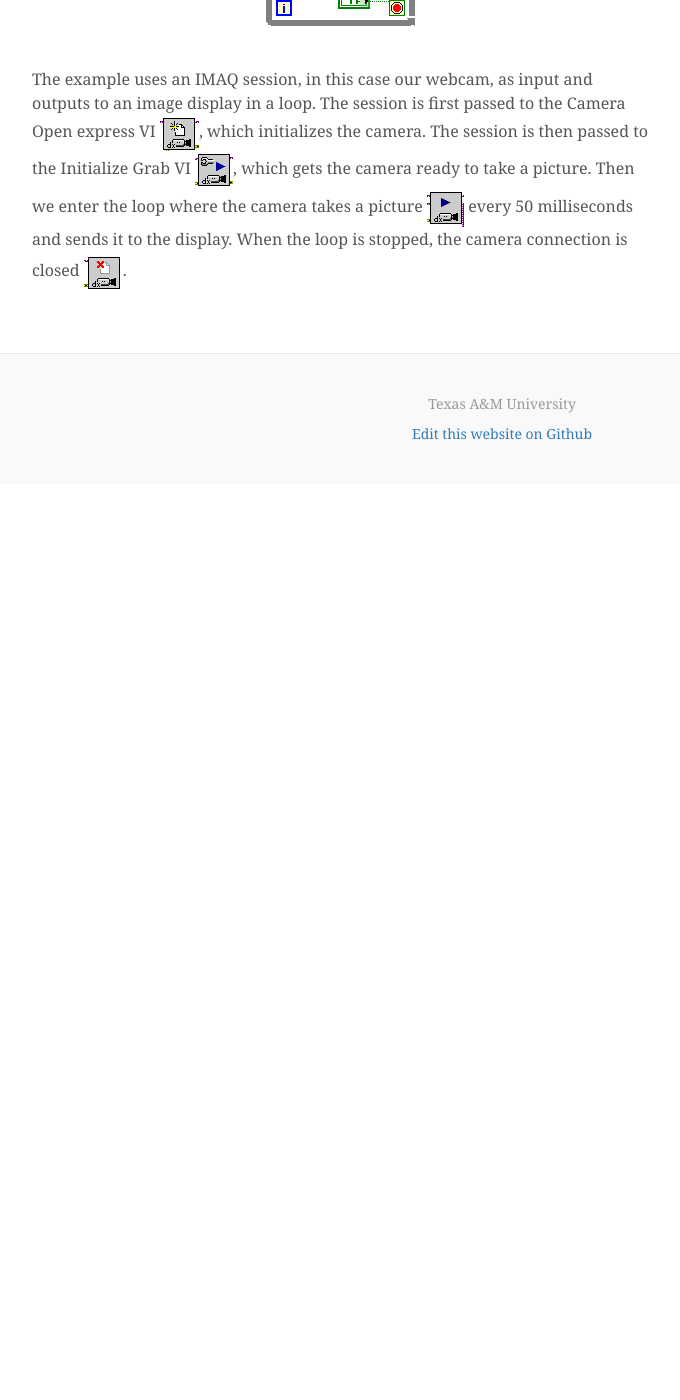
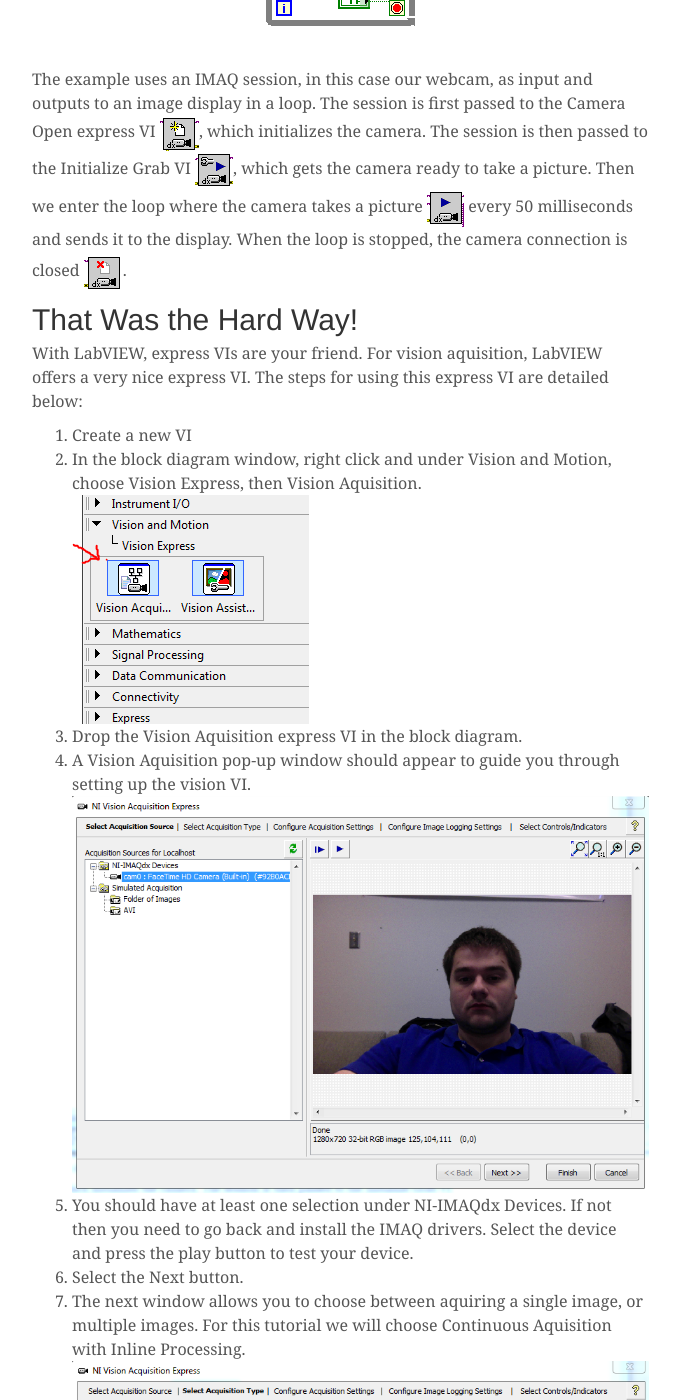
Before and after one commit to LabVIEW-Robotics/LabVIEW-Robotics.github.io, a Jekyll site: the page built from vision.html, in a window 1280 px wide and 1400 px high, scrolled down 2090 px. Shown: the whole window, without its empty margins (138-818 px from the left). Built offline with Jekyll 4.4.1, drawn with Linux system fonts in a browser that asks for light colours; nearby versions of some CDN libraries; Markdown is read by kramdown in place of the engine named in the settings; before the commit the page ends 2574 px from its top, so only the background shows below that; some of the changed text lies outside the part shown.

Commit message:
updated vision

```diff
--- a/vision.html
+++ b/vision.html
@@ -45,3 +45,44 @@
 to take a picture. Then we enter the loop where the camera takes a picture
 <span><img src="/images/grab_image.PNG"/></span> every 50 milliseconds and sends
 it to the display. When the loop is stopped, the camera connection is closed <span><img src="/images/close_connection.PNG"/></span>.</p>
+<h2 class="blog-post-title">That Was the Hard Way!</h2>
+<p>With LabVIEW, express VIs are your friend. For vision aquisition, LabVIEW offers
+a very nice express VI. The steps for using this express VI are detailed below:</p>
+<p>
+<ol>
+<li>Create a new VI</li>
+<li>In the block diagram window, right click and under Vision and Motion,
+choose Vision Express, then Vision Aquisition.
+<img style="max-width:100%;" src="/images/vision_express.PNG" />
+</li>
+<li>
+Drop the Vision Aquisition express VI in the block diagram.
+</li>
+<li>
+A Vision Aquisition pop-up window should appear to guide you through
+setting up the vision VI.
+<img src="/images/vision_aquisition_window.PNG" style="max-width:100%;" />
+</li>
+<li>
+You should have at least one selection under NI-IMAQdx Devices. If not then
+you need to go back and install the IMAQ drivers. Select the device and
+press the play button to test your device.
+</li>
+<li>
+Select the Next button.
+</li>
+<li>
+The next window allows you to choose between aquiring a single image, or multiple images.
+For this tutorial we will choose Continuous Aquisition with Inline Processing.
+<img src="/images/vision_continuous.PNG" style="max-width:100%;" />
+</li>
+<li>
+From here we could change some of the properties of our Vision Aquisition, but for
+this tutorial we will just select Finish.
+</li>
+<li>
+Your block diagram should now be set up for vision aquisition.
+<img src="/images/vision_express_block_diagram.PNG" style="max-width:100%;" />
+</li>
+</ol>
+</p>
```
Also changed, not shown: images/vision_aquisition_window.PNG (added), images/vision_continuous.PNG (added), images/vision_express.PNG (added), images/vision_express_block_diagram.PNG (added).
